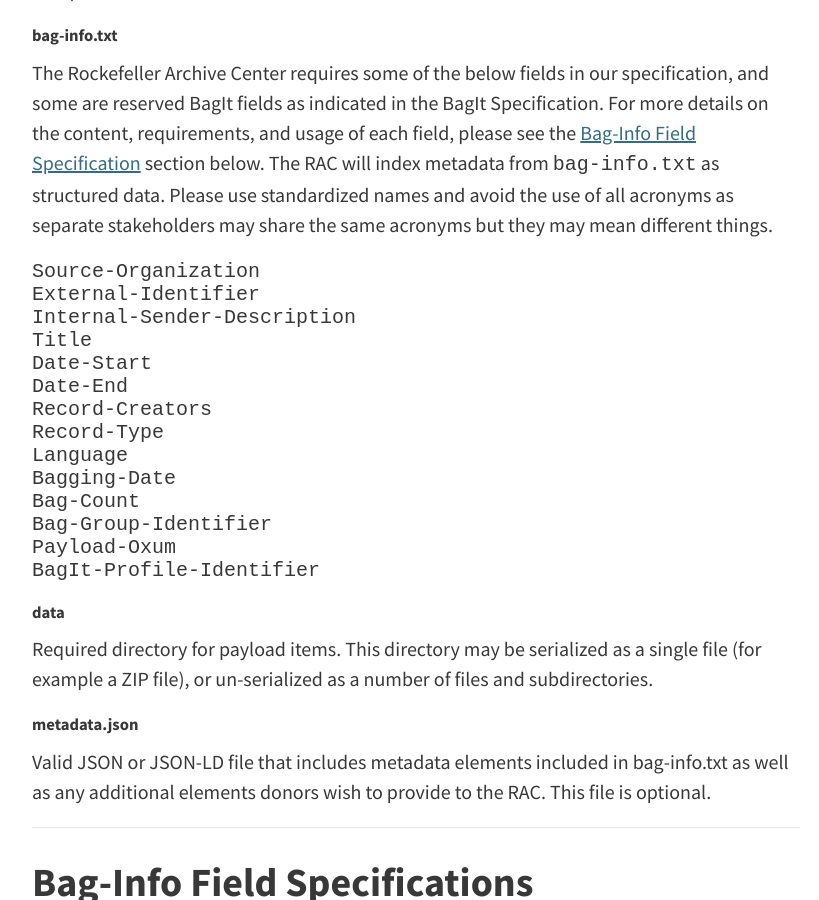
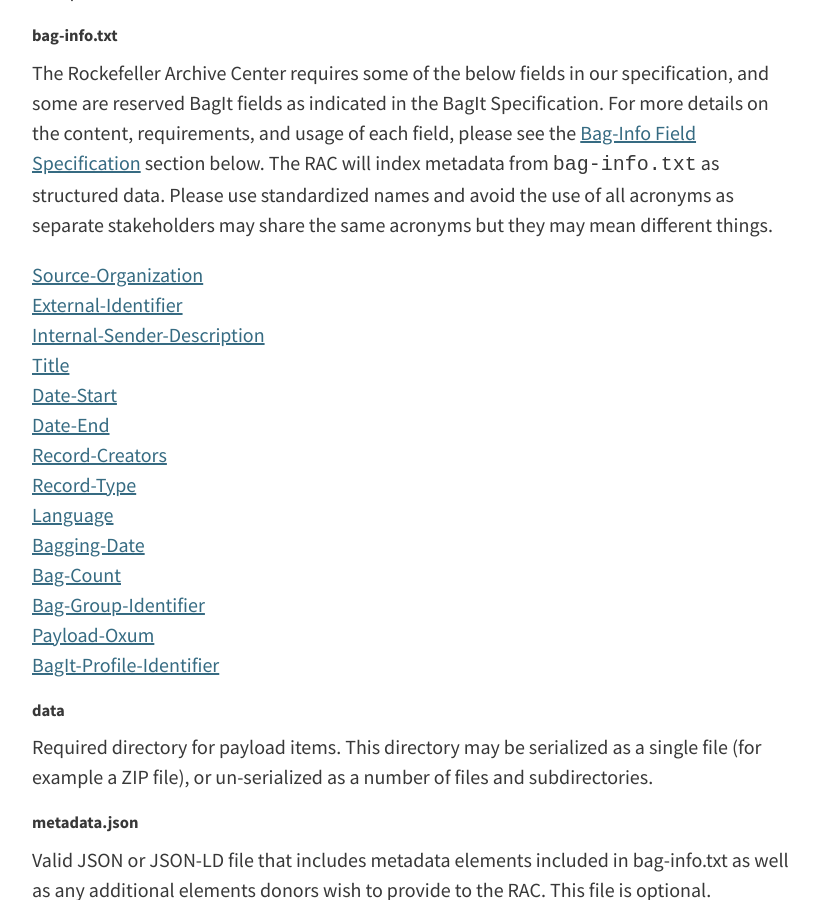
Before and after one commit to RockefellerArchiveCenter/project_electron, a Jekyll site: the page built from content/rac-bagit-spec.md, in a window 1280 px wide and 900 px high, scrolled down 2179 px. Shown: the whole window, without its empty margins (224-1043 px from the left). Built offline with Jekyll 4.4.1, drawn with Linux system fonts in a browser that asks for light colours; some of the changed lines change nothing that is shown; some of the changed text lies outside the part shown.

Commit message:
add page section links to metadata elements, fixes #82

````diff
--- a/content/rac-bagit-spec.md
+++ b/content/rac-bagit-spec.md
@@ -5,7 +5,7 @@
 hide: true
 ---
 
-Version 1.7 (2019-08-16)
+Version 1.7 (2019-08-20)
 
 This page describes the Rockefeller Archive Center's BagIt specification, developed with the goal of facilitating consistently structured bags — or packages — of digital records which can be programatically validated and verified.
 
@@ -60,22 +60,21 @@
 ##### bag-info.txt
 The Rockefeller Archive Center requires some of the below fields in our specification, and some are reserved BagIt fields as indicated in the BagIt Specification. For more details on the content, requirements, and usage of each field, please see the [Bag-Info Field Specification](#bag-info-field-specifications) section below. The RAC will index metadata from `bag-info.txt` as structured data. Please use standardized names and avoid the use of all acronyms as separate stakeholders may share the same acronyms but they may mean different things.
 
-```
-Source-Organization
-External-Identifier
-Internal-Sender-Description
-Title
-Date-Start
-Date-End
-Record-Creators
-Record-Type
-Language
-Bagging-Date
-Bag-Count
-Bag-Group-Identifier
-Payload-Oxum
-BagIt-Profile-Identifier
-```
+[Source-Organization](#source-organization)
+[External-Identifier](#external-identifier)
+[Internal-Sender-Description](#internal-sender-description)
+[Title](#title)
+[Date-Start](#date-start)
+[Date-End](#date-end)
+[Record-Creators](#record-creators)
+[Record-Type](#record-type)
+[Language](#language)
+[Bagging-Date](#bagging-date)
+[Bag-Count](#bag-count)
+[Bag-Group-Identifier](#bag-group-identifier)
+[Payload-Oxum](#payload-oxum)
+[BagIt-Profile-Identifier](#bagit-profile-identifier)
+
 
 ##### data
 Required directory for payload items. This directory may be serialized as a single file (for example a ZIP file), or un-serialized as a number of files and subdirectories.
````
